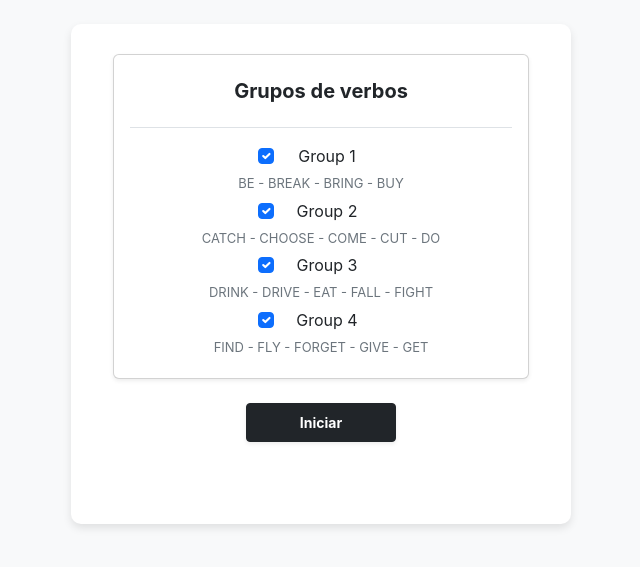
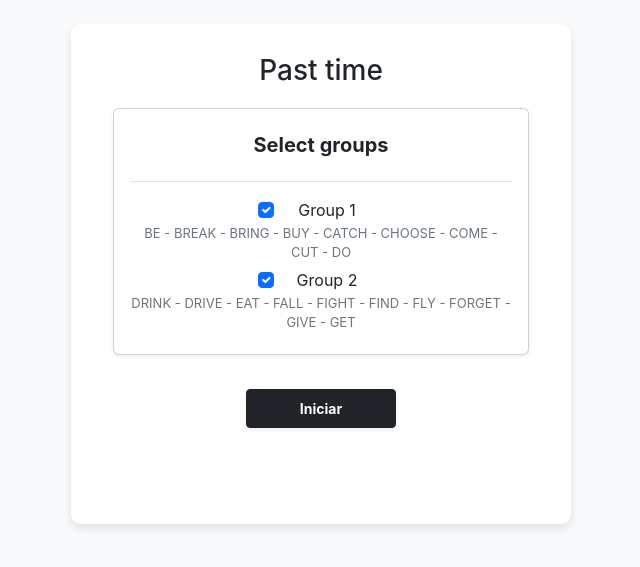
Before and after one commit to nachomdev/past_django, a Django app: page /past in a window 1280 px wide. Shown: the top 567 px of the page, without its empty margins (319-959 px from the left). Run offline with Django 5.2, Linux system fonts and the light colour scheme.

Commit message:
fix y index

```diff
--- a/pastapp/templates/pastapp/pasto.html
+++ b/pastapp/templates/pastapp/pasto.html
@@ -138,6 +138,7 @@
 
         .mensaje-feedback.correcto { color: #28a745; }
         .mensaje-feedback.fallido { color: #dc3545; }
+        .mensaje-feedback.singrupo { color: #dc3545; margin-top: 10px;}
         .mensaje-feedback.error { color: orange; }
         .mensaje-feedback.finalizado { color: #122b46; font-size: 1.5em; }
 
@@ -162,13 +163,14 @@
 
         <div class="container" id="container_verbos" style="justify-items: center; display: block;">
 
+            <h3 style="margin-bottom:20px">Past time</h3>
             <!-- ************************************ -->
             <!-- CARD DE SELECCIÓN DE GRUPOS -->
             <!-- ************************************ -->
             <div id="selector-verbos" class="card shadow-sm mb-4">
                 <div class="card-body p-3">
                     <h5 class="fs-5 fw-bold p-2 rounded hover-bg-light transition duration-150">
-                        Grupos de verbos
+                        Select groups
                     </h5>
                     <div class="mt-3 border-top pt-3">
                         <!-- Lista de Checkboxes (generada por JS) -->
@@ -181,14 +183,12 @@
             </div>
 
             <!-- BOTÓN FILTRAR -->
-            <button id="boton-filtrar" class="btn btn-dark btn-sm py-2 fw-bold shadow-sm" style="min-width: 150px;">
+            <button id="boton-filtrar" class="btn btn-dark btn-sm py-2 fw-bold shadow-sm" style="min-width: 150px; margin-top: 10px;">
                 Iniciar
             </button>
         </div>
 
         <div class="container" id="container_juego" style="justify-items: center; display: none;">
-
-            <h4 class="text-3xl fw-bold text-center mb-4 text-dark">What is the simple past?</h4>
 
             <input id="teclado-invisible" type="text" autocomplete="off"  autocorrect="off" spellcheck="false" />
 
@@ -203,7 +203,7 @@
             </div>
 
         </div>
-        <p id="mensaje" class="mensaje-feedback" style="margin-top: 0px;"></p>
+        <p id="mensaje" class="mensaje-feedback" style="margin-top: 10px;"></p>
         <div class="row" id="finishImgLost" style="justify-content:center; display:none">
             <img src="{% static 'pastapp/img/lost.png' %}" alt="image" style="width: 250px; height: 250px">
         </div>
@@ -226,21 +226,21 @@
         {"group":"1","infinitivo":"BREAK","pasado":"BROKE","espa":"ROMPER"},
         {"group":"1","infinitivo":"BRING","pasado":"BROUGHT","espa":"TRAER"},
         {"group":"1","infinitivo":"BUY","pasado":"BOUGHT","espa":"COMPRAR"},
-        {"group":"2","infinitivo":"CATCH","pasado":"CAUGHT","espa":"ATRAPAR"},
-        {"group":"2","infinitivo":"CHOOSE","pasado":"CHOSE","espa":"ELEGIR"},
-        {"group":"2","infinitivo":"COME","pasado":"CAME","espa":"VENIR"},
-        {"group":"2","infinitivo":"CUT","pasado":"CUT","espa":"CORTAR"},
-        {"group":"2","infinitivo":"DO","pasado":"DID","espa":"HACER"},
-        {"group":"3","infinitivo":"DRINK","pasado":"DRANK","espa":"BEBER"},
-        {"group":"3","infinitivo":"DRIVE","pasado":"DROVE","espa":"CONDUCIR"},
-        {"group":"3","infinitivo":"EAT","pasado":"ATE","espa":"COMER"},
-        {"group":"3","infinitivo":"FALL","pasado":"FELL","espa":"CAER"},
-        {"group":"3","infinitivo":"FIGHT","pasado":"FOUGHT","espa":"PELEAR"},
-        {"group":"4","infinitivo":"FIND","pasado":"FOUND","espa":"ENCONTRAR"},
-        {"group":"4","infinitivo":"FLY","pasado":"FLEW","espa":"VOLAR"},
-        {"group":"4","infinitivo":"FORGET","pasado":"FORGOT","espa":"OLVIDAR"},
-        {"group":"4","infinitivo":"GIVE","pasado":"GAVE","espa":"DAR"},
-        {"group":"4","infinitivo":"GET","pasado":"GOT","espa":"CONSEGUIR"},
+        {"group":"1","infinitivo":"CATCH","pasado":"CAUGHT","espa":"ATRAPAR"},
+        {"group":"1","infinitivo":"CHOOSE","pasado":"CHOSE","espa":"ELEGIR"},
+        {"group":"1","infinitivo":"COME","pasado":"CAME","espa":"VENIR"},
+        {"group":"1","infinitivo":"CUT","pasado":"CUT","espa":"CORTAR"},
+        {"group":"1","infinitivo":"DO","pasado":"DID","espa":"HACER"},
+        {"group":"2","infinitivo":"DRINK","pasado":"DRANK","espa":"BEBER"},
+        {"group":"2","infinitivo":"DRIVE","pasado":"DROVE","espa":"CONDUCIR"},
+        {"group":"2","infinitivo":"EAT","pasado":"ATE","espa":"COMER"},
+        {"group":"2","infinitivo":"FALL","pasado":"FELL","espa":"CAER"},
+        {"group":"2","infinitivo":"FIGHT","pasado":"FOUGHT","espa":"PELEAR"},
+        {"group":"2","infinitivo":"FIND","pasado":"FOUND","espa":"ENCONTRAR"},
+        {"group":"2","infinitivo":"FLY","pasado":"FLEW","espa":"VOLAR"},
+        {"group":"2","infinitivo":"FORGET","pasado":"FORGOT","espa":"OLVIDAR"},
+        {"group":"2","infinitivo":"GIVE","pasado":"GAVE","espa":"DAR"},
+        {"group":"2","infinitivo":"GET","pasado":"GOT","espa":"CONSEGUIR"},
     ];
 
     let verbosRestantes = [];
@@ -732,8 +732,11 @@
             gruposSeleccionados.includes(verbo.group)
         );
 
-        inicializarJuego(resultadoFiltrado)
-
+        if (resultadoFiltrado.length === 0) {
+            mostrarMensaje(`Selecionar al menos un grupo.`, "singrupo");
+        } else {
+            inicializarJuego(resultadoFiltrado)
+        }
     });
 
     function reiniciar() {
```
Also changed, not shown: pastapp/static/pastapp/img/cover.jpg (added).
